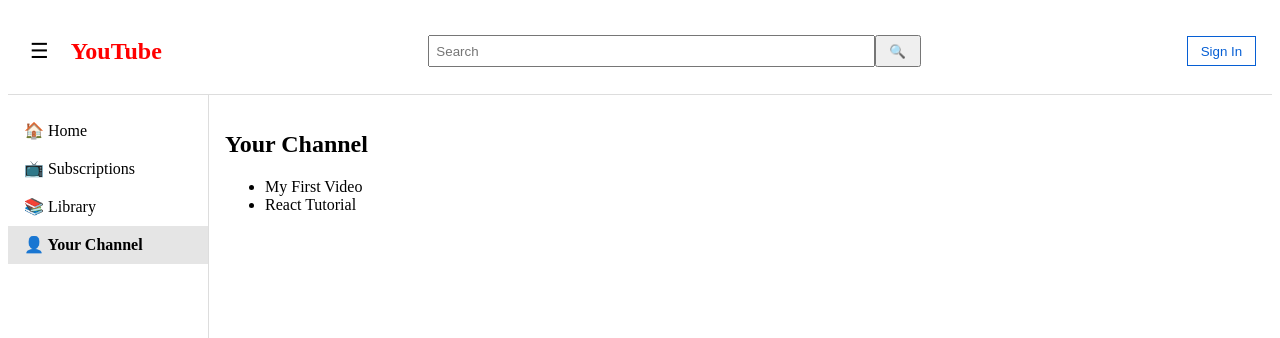
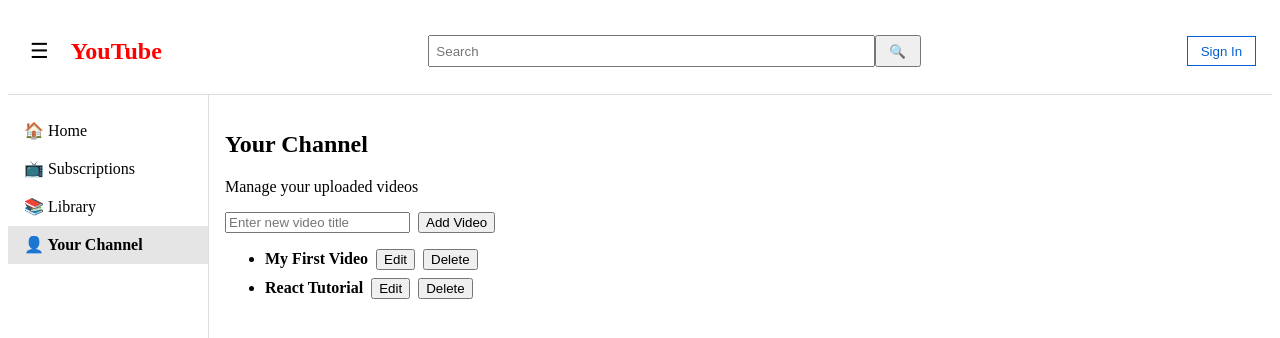
Before and after one commit to Sweety-Mitra/CapStone_YouTube, a React (Vite) app: page /channel in a window 1280 px wide. Shown: the top 338 px of the page. Built offline with nearby package versions, Linux system fonts and the light colour scheme.

Commit message:
feat: implement channel page with video CRUD functionality

```diff
--- a/src/pages/Channel.jsx
+++ b/src/pages/Channel.jsx
@@ -1,24 +1,123 @@
-// This page represents the user's channel
-// User can manage (add, edit, delete) videos here
+// This page represents the user's channel page
+// User can CREATE, READ, UPDATE, and DELETE videos (CRUD)
+// This is frontend-only using React state (mock data)
+// Backend integration will replace this later
+
 import { useState } from "react";
 import MainLayout from "../layout/MainLayout";
 
 const Channel = () => {
-  // Mock videos uploaded by user
+  // ===============================
+  // STATE: list of videos uploaded by the user
+  // ===============================
   const [videos, setVideos] = useState([
     { id: 1, title: "My First Video" },
     { id: 2, title: "React Tutorial" },
   ]);
 
+  // ===============================
+  // STATE: input value for new video title
+  // ===============================
+  const [newTitle, setNewTitle] = useState("");
+
+  // ===============================
+  // CREATE: Add a new video
+  // ===============================
+  const addVideo = () => {
+    // Prevent empty titles
+    if (!newTitle.trim()) return;
+
+    // Add new video to list
+    setVideos([
+      ...videos,
+      {
+        id: Date.now(), // unique id
+        title: newTitle,
+      },
+    ]);
+
+    // Clear input field
+    setNewTitle("");
+  };
+
+  // ===============================
+  // DELETE: Remove a video
+  // ===============================
+  const deleteVideo = (id) => {
+    setVideos(videos.filter((video) => video.id !== id));
+  };
+
+  // ===============================
+  // UPDATE: Edit video title
+  // ===============================
+  const editVideo = (id) => {
+    const updatedTitle = prompt("Enter new video title");
+
+    // Cancel if empty or user pressed cancel
+    if (!updatedTitle) return;
+
+    setVideos(
+      videos.map((video) =>
+        video.id === id
+          ? { ...video, title: updatedTitle }
+          : video
+      )
+    );
+  };
+
+  // ===============================
+  // UI RENDER
+  // ===============================
   return (
     <MainLayout>
       <h2>Your Channel</h2>
+      <p>Manage your uploaded videos</p>
 
-      <ul>
-        {videos.map((video) => (
-          <li key={video.id}>{video.title}</li>
-        ))}
-      </ul>
+      {/* ========================= */}
+      {/* ADD NEW VIDEO SECTION */}
+      {/* ========================= */}
+      <div style={{ marginBottom: "1rem" }}>
+        <input
+          type="text"
+          placeholder="Enter new video title"
+          value={newTitle}
+          onChange={(e) => setNewTitle(e.target.value)}
+        />
+        <button onClick={addVideo} style={{ marginLeft: "0.5rem" }}>
+          Add Video
+        </button>
+      </div>
+
+      {/* ========================= */}
+      {/* VIDEO LIST SECTION */}
+      {/* ========================= */}
+      {videos.length === 0 ? (
+        <p>No videos uploaded yet.</p>
+      ) : (
+        <ul>
+          {videos.map((video) => (
+            <li key={video.id} style={{ marginBottom: "0.5rem" }}>
+              {/* Video title */}
+              <strong>{video.title}</strong>
+
+              {/* Edit & Delete buttons */}
+              <button
+                onClick={() => editVideo(video.id)}
+                style={{ marginLeft: "0.5rem" }}
+              >
+                Edit
+              </button>
+
+              <button
+                onClick={() => deleteVideo(video.id)}
+                style={{ marginLeft: "0.5rem" }}
+              >
+                Delete
+              </button>
+            </li>
+          ))}
+        </ul>
+      )}
     </MainLayout>
   );
 };
```
